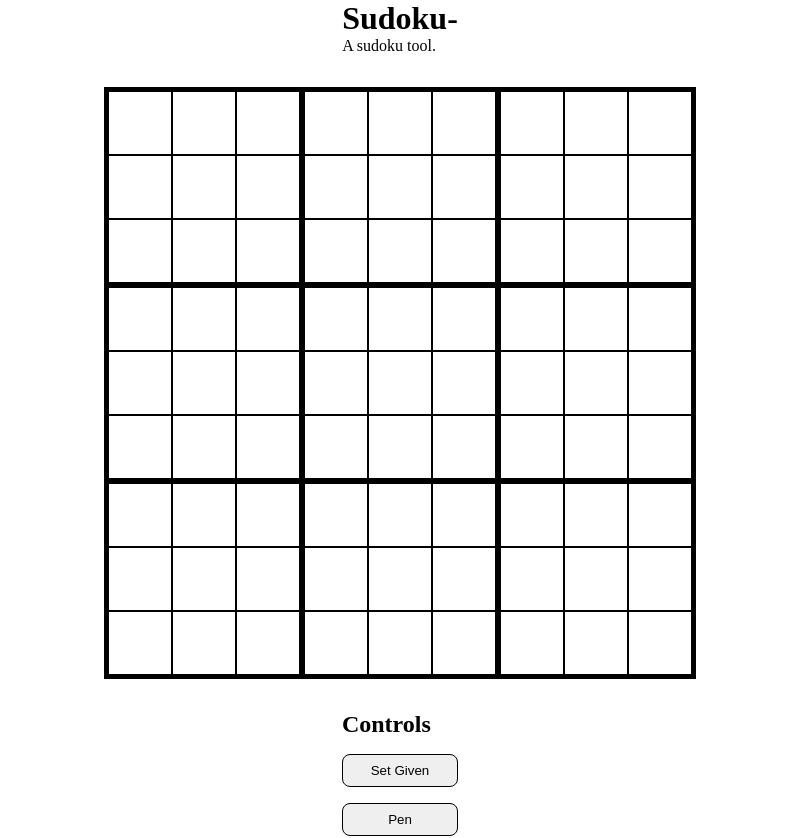
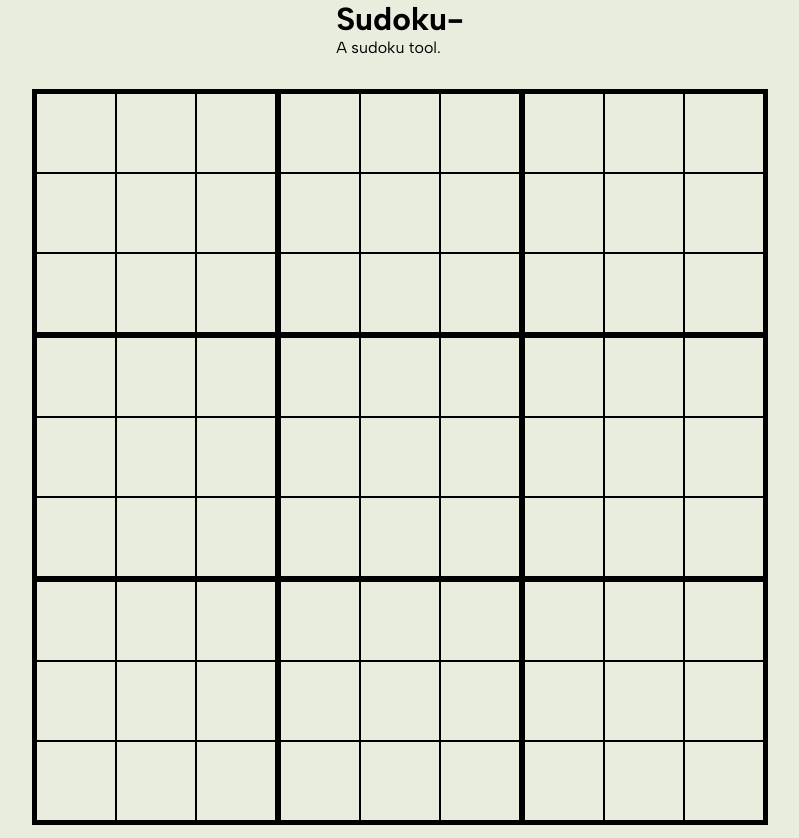
Before and after one commit to exchyphen/sudoku--hyphen, a React (Vite) app: page / in a window 1280 px wide. Shown: the top 838 px of the page, without its empty margins (240-1039 px from the left). Built offline with nearby package versions, Linux system fonts and the light colour scheme.

Commit message:
center markings, deletions

```diff
--- a/index.html
+++ b/index.html
@@ -9,6 +9,14 @@
     />
     <meta name="viewport" content="width=device-width, initial-scale=1.0" />
     <title>Sudoku-</title>
+
+    <!-- font -->
+    <link rel="preconnect" href="https://fonts.googleapis.com" />
+    <link rel="preconnect" href="https://fonts.gstatic.com" crossorigin />
+    <link
+      href="https://fonts.googleapis.com/css2?family=Albert+Sans:ital,wght@0,100..900;1,100..900&display=swap"
+      rel="stylesheet"
+    />
   </head>
   <body>
     <div id="root"></div>
--- a/src/App.css
+++ b/src/App.css
@@ -47,7 +47,7 @@
 }
 
 .button--unsolved {
-  background: red;
+  background: var(--clr--error);
 }
 
 .button--solved {
--- a/src/App.jsx
+++ b/src/App.jsx
@@ -67,7 +67,9 @@ function App() {
   };
 
   const handleKeyDown = (e) => {
+    console.log("key press summary");
     console.log("key pressed", e.keyCode);
+    console.log("shift is pressed", e.shiftKey);
     const [row, col] = focus;
 
     // arrow keys or wasd
@@ -94,7 +96,7 @@ function App() {
 
     // space bar: change modes
     if (e.keyCode === 32) {
-      setMode((mode + 1) % 2);
+      setMode(nextMode());
     }
 
     // if focus exists, overwrite the focus cell
@@ -123,14 +125,8 @@ function App() {
           return;
         }
 
-        // mode 0: pen
-        if (mode === 0) {
-          const newArr = copyArr(valueArr);
-          newArr[row][col] = num;
-          setValueArr(newArr);
-        }
         // mode 1: pencil: corner
-        else if (mode === 1) {
+        if (mode === 1 || e.shiftKey) {
           const newArr = copyArr(cornerArr);
 
           // includes? remove the number
@@ -147,14 +143,45 @@ function App() {
             setCornerArr(newArr);
           }
         }
+        // mode 0: pen
+        else if (mode === 0) {
+          const newArr = copyArr(valueArr);
+          newArr[row][col] = num;
+          setValueArr(newArr);
+        } else if (mode === 2) {
+          const newArr = copyArr(centerArr);
+
+          // includes? remove the number
+          if (centerArr[row][col].includes(num)) {
+            newArr[row][col] = newArr[row][col].filter(
+              (arrNum) => arrNum !== num
+            );
+            setCenterArr(newArr);
+          }
+          // does not include -> add the number
+          else {
+            newArr[row][col].push(num);
+            newArr[row][col].sort((a, b) => a - b);
+            setCenterArr(newArr);
+          }
+        }
       }
-
       // backspace or delete
       else if (e.keyCode === 8 || e.keyCode === 46) {
-        if (mode === 0) {
+        if (valueArr[row][col] !== 0) {
           const newArr = copyArr(valueArr);
           newArr[row][col] = 0;
           setValueArr(newArr);
+        } else {
+          if (mode === 2) {
+            const newArr = copyArr(centerArr);
+            newArr[row][col].pop();
+            setCenterArr(newArr);
+          } else {
+            const newArr = copyArr(cornerArr);
+            newArr[row][col].pop();
+            setCornerArr(newArr);
+          }
         }
 
         // deleting given numbers when setting given
@@ -223,6 +250,27 @@ function App() {
     return arr;
   }
 
+  // helper function: calculate next mode
+  const nextMode = () => {
+    return (mode + 1) % 3; // mod total modes
+  };
+
+  // helper function: determine what to display as a button for mode
+  const modeLabel = () => {
+    if (mode === 0) {
+      return "Pen";
+    }
+
+    if (mode === 1) {
+      return "Corner";
+    }
+
+    if (mode === 2) {
+      return "Center";
+    }
+  };
+
+  // initial load
   useEffect(() => {
     // fetch data
   }, []);
@@ -248,8 +296,8 @@ function App() {
           <button className="button" onClick={() => setInputGiven(!inputGiven)}>
             {inputGiven ? "Stop Setting Given" : "Set Given"}
           </button>{" "}
-          <button className="button" onClick={() => setMode((mode + 1) % 2)}>
-            {mode === 0 ? "Pen" : "Pencil"}
+          <button className="button" onClick={() => setMode(nextMode())}>
+            {modeLabel()}
           </button>
           <button
             className={
--- a/src/components/cell.css
+++ b/src/components/cell.css
@@ -1,6 +1,6 @@
 .cell {
-    min-width: 4rem;
-    min-height: 4rem;
+    min-width: 5rem;
+    min-height: 5rem;
 
     padding: 0.3rem;
 
@@ -15,8 +15,6 @@
 }
 
 .cell:hover {
-    cursor: pointer;
-    background: orange;
     filter: brightness(1.2);
 }
 
@@ -29,6 +27,9 @@
     align-items: center;
 }
 
+.pencil--center {
+    justify-content: center;
+}
 
 
 .cell--solved {
@@ -46,9 +47,9 @@
 }
 
 .cell--given {
-    background: gray;
+    background: var(--clr--given);
 }
 
 .cell--focus {
-    background: red;
+    background: var(--clr--focus);
 }
--- a/src/components/cell.jsx
+++ b/src/components/cell.jsx
@@ -1,3 +1,4 @@
+/* eslint-disable react/prop-types */
 import "./cell.css";
 
 const Cell = (props) => {
--- a/src/index.css
+++ b/src/index.css
@@ -1,5 +1,13 @@
 :root {
   /* colors */
+  --clr--given: #C8C6AF;
+  --clr--bg: #E9EDDE;
+  --clr--black: #020100;
+  --clr--error: #C73E1D;
+  --clr--focus: #B2ABF2;
+
+  /* font */
+  --font--body: "Albert Sans", sans-serif;
 }
 
 *, *::before, *::after {
@@ -9,11 +17,17 @@
 
 html {
   box-sizing: border-box;
+
+  /* general font */
+  font-family: var(--font--body);
+  font-size: 16px;
+  font-weight: 400;
 }
 
 body {
   min-height: 100vh;
   min-height: 100svh;
+  background: var(--clr--bg);
 }
 
 #root {
```
